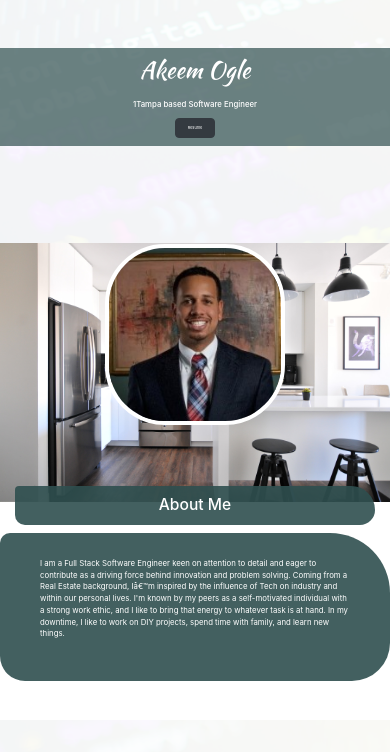
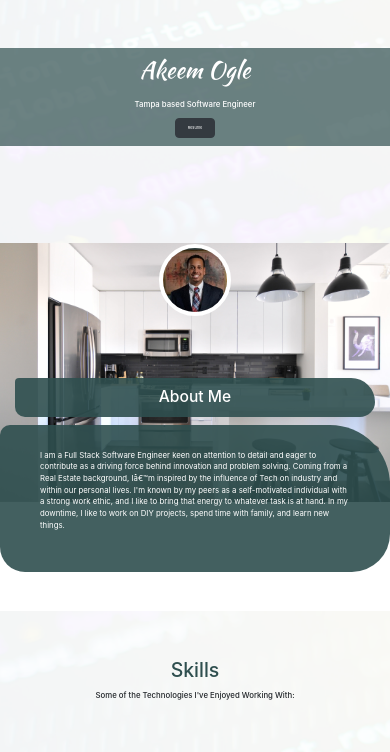
Before and after one commit to ako-21/portfolio2, a website: page index.html in a window 390 px wide. Shown: the part 92-844 px from the top of the page. Drawn offline with nearby package versions, Linux system fonts and the light colour scheme.

Commit message:
resizing

```diff
--- a/assets/styles/main.css
+++ b/assets/styles/main.css
@@ -235,8 +235,17 @@ form {
 @media (max-width: 825px) {
 .work {
 
-    background-size: auto;
+    background-size: cover;
     background-attachment: scroll;
+
+}
+}
+
+@media (max-width: 825px) {
+.akeem {
+
+    width: 20%;
+    height: auto;
 
 }
 }
--- a/index.html
+++ b/index.html
@@ -36,7 +36,7 @@
       </nav>
       <div class="container-fluid d-flex flex-column justify-content-center  align-items-center banner">
         <h1 class="banner-txt mt-2"> Akeem Ogle </h1>
-        <h2 class="mt-2">1Tampa based Software Engineer</h2>
+        <h2 class="mt-2">Tampa based Software Engineer</h2>
         <a href="https://drive.google.com/file/d/1kYuXt3d56J8geAUyit4FdscMS8r1WaXG/view?usp=sharing" target="_blank" rel="noopener noreferrer" class="btn btn-dark mb-2 oneview">Resume</a>
     </div>
   </div>
```
